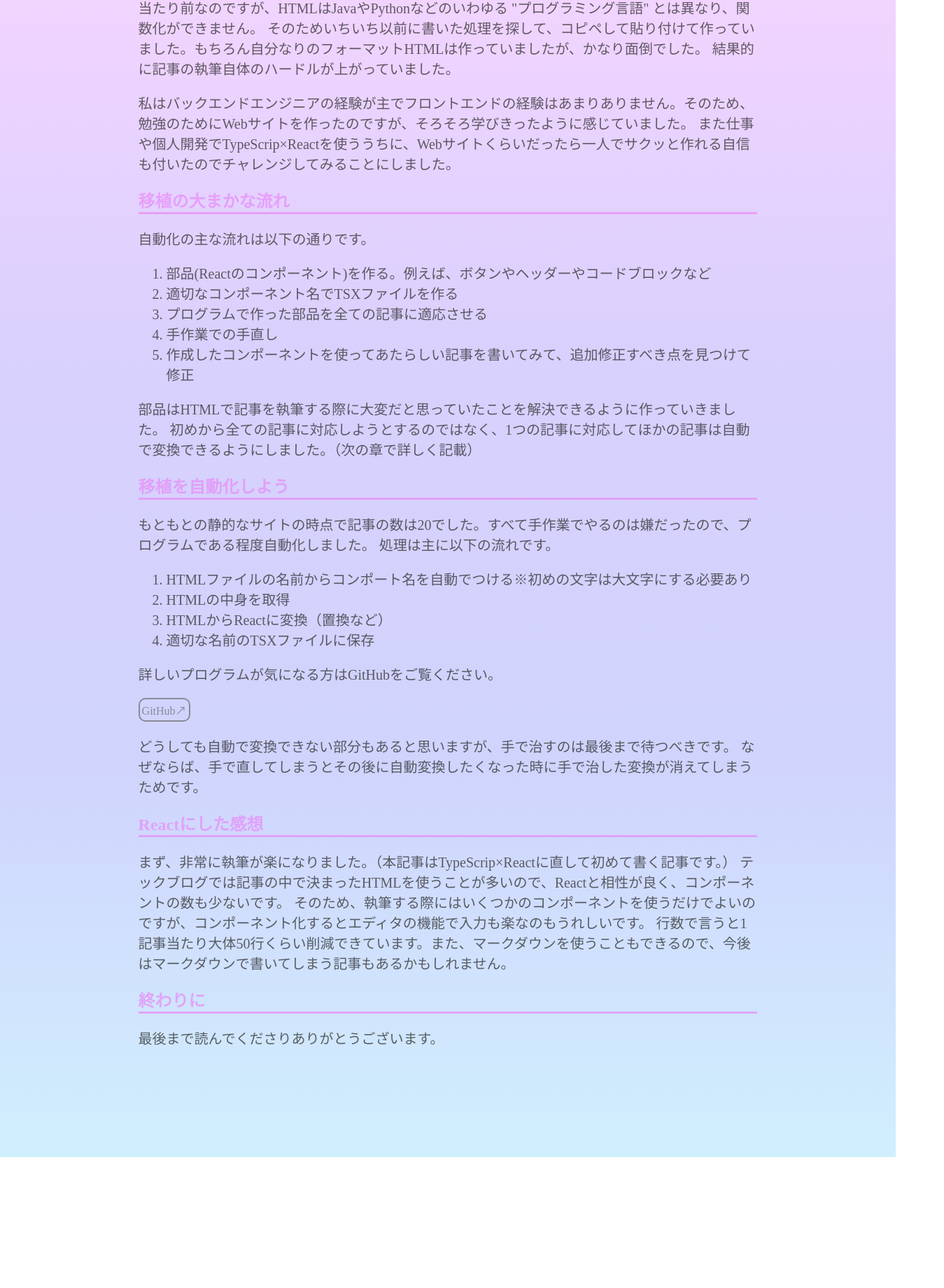
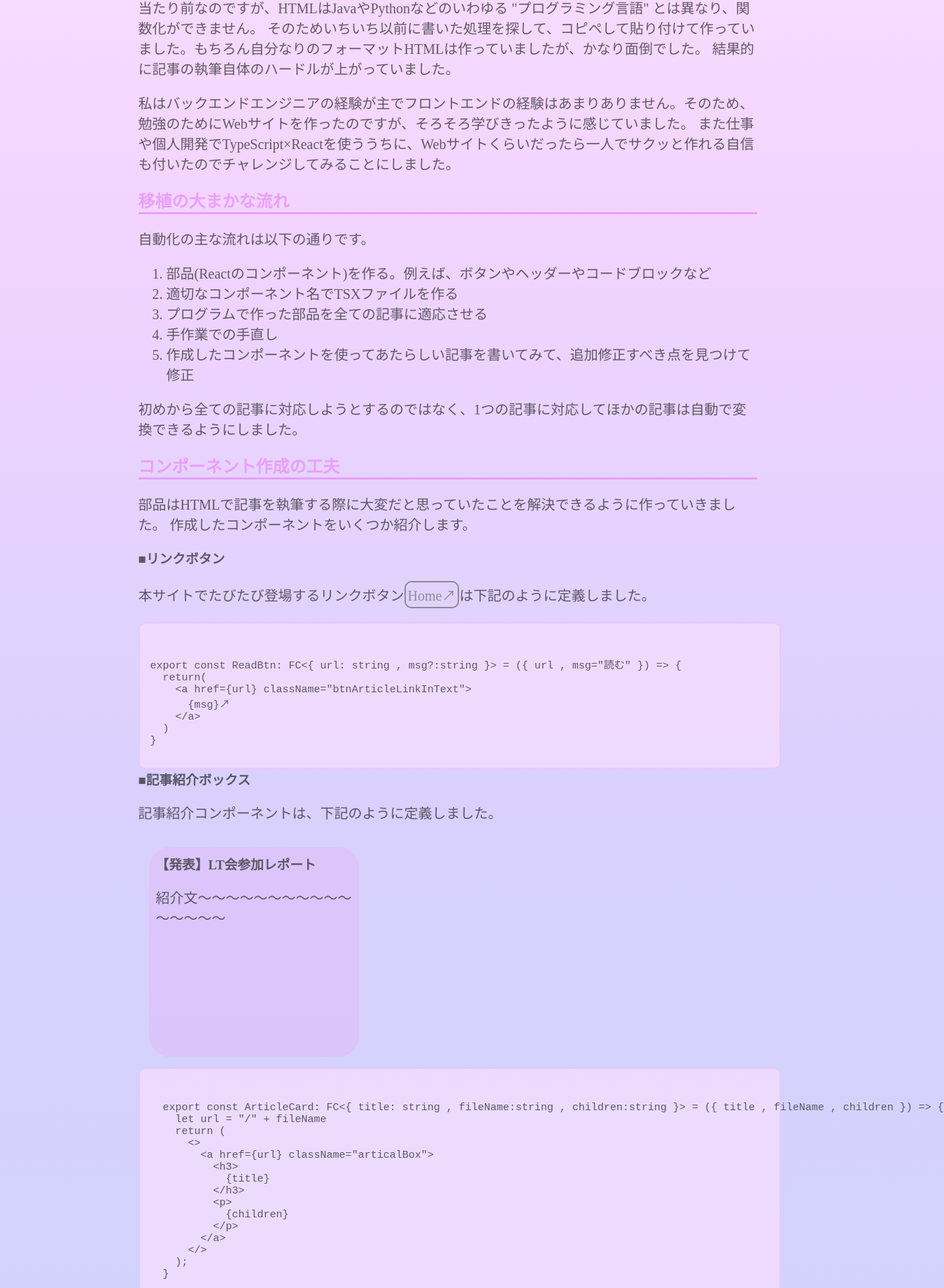
Before and after one commit to tomonarimomoka/blog-react, a React (Vite) app in the folder tech-blog/: page /HowToMigrateBlog in a window 1280 px wide. Shown: the part 590-2430 px from the top of the page at 70% size, 1349 px wide, since content can reach past the window. Before the commit the page ends 2243 px from the top, so only its background shows below. Built offline with nearby package versions, Linux system fonts and the light colour scheme.

Commit message:
ソースコードを紹介したり、GPTからの指摘に対応した

```diff
--- a/tech-blog/src/artical/HowToMigrateBlog.tsx
+++ b/tech-blog/src/artical/HowToMigrateBlog.tsx
@@ -1,18 +1,44 @@
 import { FC } from "react";
-import {ArticalPage , SubTitle , ReadBtn} from '../Parts';
+import {ArticalPage , SubTitle , ReadBtn, SourceCode , ArticleCard, FlexBox} from '../Parts';
 
 export const HowToMigrateBlog: FC = () => {
+  const readBtnSource = `
+export const ReadBtn: FC<{ url: string , msg?:string }> = ({ url , msg="読む" }) => {
   return(
-      <ArticalPage title="Reactに移植する方法">
+    <a href={url} className="btnArticleLinkInText">
+      {msg}↗
+    </a>
+  )
+}`
+
+  const articalBoxSource = `
+  export const ArticleCard: FC<{ title: string , fileName:string , children:string }> = ({ title , fileName , children }) => {
+    let url = "/" + fileName
+    return (
+      <>
+        <a href={url} className="articalBox">
+          <h3>
+            {title}
+          </h3>
+          <p>
+            {children}
+          </p>
+        </a>
+      </>
+    );
+  }
+`
+  return(
+      <ArticalPage title="HTMLからReactに移植する方法">
       <SubTitle subTitle="なぜReactにしたかったか" />
-      <p>まず初めに、なぜHTML・CSSの静的なサイトをTypeScrip×Reactに作り替えたかについてお話します。</p>
+      <p>まず初めに、なぜHTML・CSSの静的なサイトをTypeScript×Reactに作り替えたかについてお話します。</p>
       <p>主な理由は以下です。</p>
       <ul>
         <li>HTMLを書くのが大変で記事を書かなくなる</li>
         <li>記事の数が増えてきて、修正が大変</li>
         <li>今後作ってみたい機能がある</li>
         <li>HTML・CSSはもう十分学んだ</li>
-        <li>TypeScrip×Reactで一人で作りきれる自信があった</li>
+        <li>TypeScript×Reactで一人で作りきれる自信があった</li>
       </ul>
 
       <p>
@@ -22,7 +48,7 @@ export const HowToMigrateBlog: FC = () => {
       </p>
       <p>
         私はバックエンドエンジニアの経験が主でフロントエンドの経験はあまりありません。そのため、勉強のためにWebサイトを作ったのですが、そろそろ学びきったように感じていました。
-        また仕事や個人開発でTypeScrip×Reactを使ううちに、Webサイトくらいだったら一人でサクッと作れる自信も付いたのでチャレンジしてみることにしました。
+        また仕事や個人開発でTypeScript×Reactを使ううちに、Webサイトくらいだったら一人でサクッと作れる自信も付いたのでチャレンジしてみることにしました。
       </p>
 
       <SubTitle subTitle="移植の大まかな流れ" />
@@ -35,9 +61,25 @@ export const HowToMigrateBlog: FC = () => {
         <li>作成したコンポーネントを使ってあたらしい記事を書いてみて、追加修正すべき点を見つけて修正</li>
       </ol>
       <p>
+        初めから全ての記事に対応しようとするのではなく、1つの記事に対応してほかの記事は自動で変換できるようにしました。
+      </p>
+
+      <SubTitle subTitle="コンポーネント作成の工夫" />
+      <p>
         部品はHTMLで記事を執筆する際に大変だと思っていたことを解決できるように作っていきました。
-        初めから全ての記事に対応しようとするのではなく、1つの記事に対応してほかの記事は自動で変換できるようにしました。（次の章で詳しく記載）
+        作成したコンポーネントをいくつか紹介します。
       </p>
+      <h3>■リンクボタン</h3>
+      <p>本サイトでたびたび登場するリンクボタン<ReadBtn url="/" msg="Home"/>は下記のように定義しました。</p>
+      <SourceCode language="typescript">{readBtnSource}</SourceCode>
+      <h3>■記事紹介ボックス</h3>
+      <p>記事紹介コンポーネントは、下記のように定義しました。</p>
+      <FlexBox>
+        <ArticleCard title="【発表】LT会参加レポート"  fileName="firstLTparty" >
+          紹介文～～～～～～～～～～～～～～～～
+        </ArticleCard>
+      </FlexBox>
+       <SourceCode language="typescript">{articalBoxSource}</SourceCode>
 
       <SubTitle subTitle="移植を自動化しよう" />
       <p>
@@ -45,22 +87,23 @@ export const HowToMigrateBlog: FC = () => {
         処理は主に以下の流れです。
       </p>
       <ol>
-        <li>HTMLファイルの名前からコンポート名を自動でつける※初めの文字は大文字にする必要あり</li>
+        <li>HTMLファイルの名前からコンポーネント名を自動でつける※初めの文字は大文字にする必要あり</li>
         <li>HTMLの中身を取得</li>
         <li>HTMLからReactに変換（置換など）</li>
         <li>適切な名前のTSXファイルに保存</li>
       </ol>
-      <p>詳しいプログラムが気になる方はGitHubをご覧ください。</p>
-      <ReadBtn url="https://github.com/tomonarimomoka/migrator_html2react" msg="GitHub"/>
-
       <p>
-        どうしても自動で変換できない部分もあると思いますが、手で治すのは最後まで待つべきです。
-        なぜならば、手で直してしまうとその後に自動変換したくなった時に手で治した変換が消えてしまうためです。
+        私は自動変換プログラムをPythonで作成しました。Pythonは手軽に使えるため、サクッと何かを自動化したいときによく使います。
+        詳しいプログラムが気になる方はGitHubをご覧ください。
+        <ReadBtn url="https://github.com/tomonarimomoka/migrator_html2react" msg="GitHub"/></p>
+      <p>
+        どうしても自動で変換できない部分もあると思いますが、手で直すのは最後まで待つべきです。
+        なぜならば、手で修正してしまうと、後から自動変換を再実行した際に、その修正内容が上書きされて失われる可能性があるためです。
       </p>
 
       <SubTitle subTitle="Reactにした感想" />
       <p>
-        まず、非常に執筆が楽になりました。（本記事はTypeScrip×Reactに直して初めて書く記事です。）
+        まず、非常に執筆が楽になりました。（本記事はTypeScript×Reactに直して初めて書く記事です。）
         テックブログでは記事の中で決まったHTMLを使うことが多いので、Reactと相性が良く、コンポーネントの数も少ないです。
         そのため、執筆する際にはいくつかのコンポーネントを使うだけでよいのですが、コンポーネント化するとエディタの機能で入力も楽なのもうれしいです。
         行数で言うと1記事当たり大体50行くらい削減できています。また、マークダウンを使うこともできるので、今後はマークダウンで書いてしまう記事もあるかもしれません。
@@ -68,7 +111,7 @@ export const HowToMigrateBlog: FC = () => {
 
       <SubTitle subTitle="終わりに" />
       <p>
-        最後まで読んでくださりありがとうございます。
+        最後まで読んでくださりありがとうございます。システムリプレイスを経てより良くなった本サイト「かわいいてっくももか」をよろしくお願いいたします。
       </p>
     </ArticalPage>
   );
```
